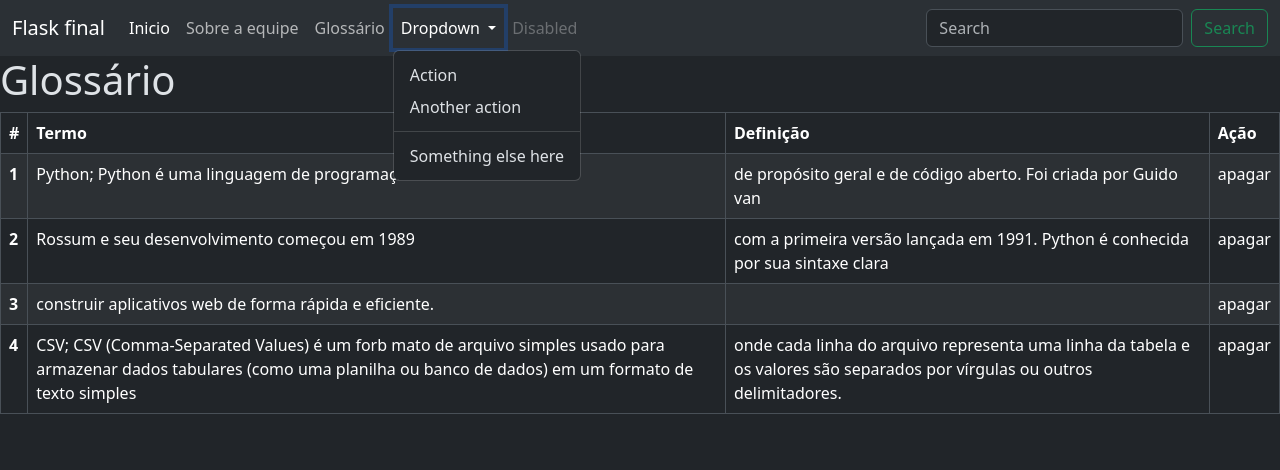
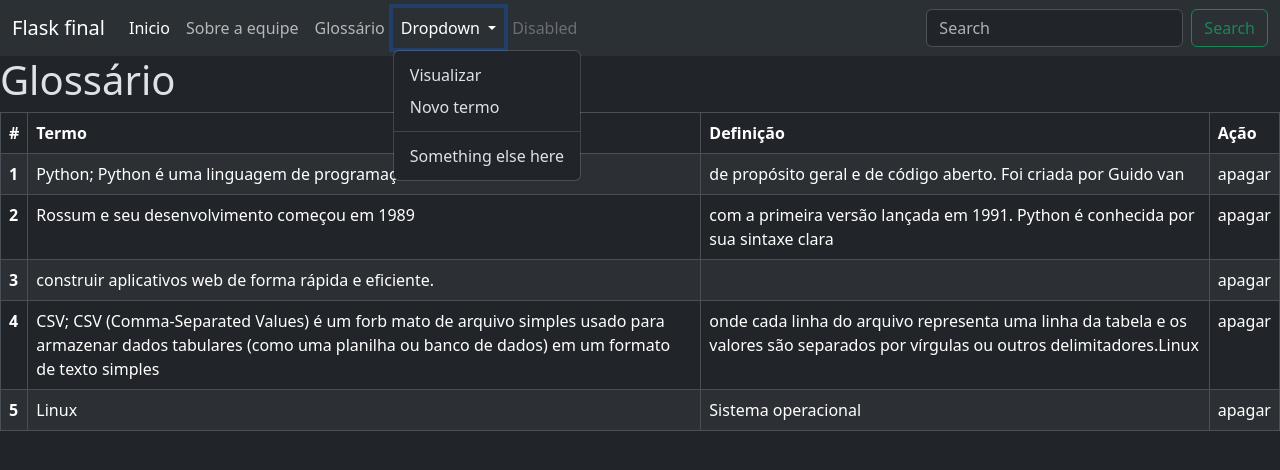
Before and after one commit to lenilsonpereira/Projeto_Messias, a Flask app: page /glossario in a window 1280 px wide, after a click on "Dropdown". Shown: the top 470 px of the page. Run offline with Flask 3, Linux system fonts and the light colour scheme.

Commit message:
projeto em adamento

```diff
--- a/app.py
+++ b/app.py
@@ -1,5 +1,5 @@
 import csv
-from flask import Flask, render_template,request, url_for
+from flask import Flask, render_template,request, url_for, redirect
 
 app = Flask(__name__)
 
@@ -33,12 +33,12 @@ def criar_termo():
     termo = request.form['termo']
     definicao = request.form['definicao']
 
-    with open('bd_glossario.csv', newline='', encoding='utf-8') as csvfile:
+    with open('bd_glossario.csv', 'a',  newline='', encoding='utf-8') as csvfile:
         writer = csv.writer(csvfile, delimiter=',')
         writer.writerow([termo, definicao])
 
 
-    return render_template(url_for('glossario'))
+    return redirect(url_for('glossario'))
 
 
 
--- a/bd_glossario.csv
+++ b/bd_glossario.csv
@@ -1,4 +1,5 @@
 Python; Python é uma linguagem de programação de alto nível, de propósito geral e de código aberto. Foi criada por Guido van
 Rossum e seu desenvolvimento começou em 1989, com a primeira versão lançada em 1991. Python é conhecida por sua sintaxe clara, legibilidade de código e versatilidade. Flask; Flask é um framework web leve e flexível para Python. Ele foi criado por Armin Ronacher e lançado pela primeira vez em 2010. Flask é conhecido por sua simplicidade e facilidade de uso, proporcionando as ferramentas necessárias para
 construir aplicativos web de forma rápida e eficiente.
-CSV; CSV (Comma-Separated Values) é um forb mato de arquivo simples usado para armazenar dados tabulares (como uma planilha ou banco de dados) em um formato de texto simples, onde cada linha do arquivo representa uma linha da tabela e os valores são separados por vírgulas ou outros delimitadores.
+CSV; CSV (Comma-Separated Values) é um forb mato de arquivo simples usado para armazenar dados tabulares (como uma planilha ou banco de dados) em um formato de texto simples, onde cada linha do arquivo representa uma linha da tabela e os valores são separados por vírgulas ou outros delimitadores.Linux,Sistema operacional
+Linux,Sistema operacional
--- a/templates/modelo.html
+++ b/templates/modelo.html
@@ -30,8 +30,8 @@
             Dropdown
           </a>
           <ul class="dropdown-menu">
-            <li><a class="dropdown-item" href="#">Action</a></li>
-            <li><a class="dropdown-item" href="#">Another action</a></li>
+            <li><a class="dropdown-item" href="/glossario">Visualizar</a></li>
+            <li><a class="dropdown-item" href="/novo_termo">Novo termo</a></li>
             <li><hr class="dropdown-divider"></li>
             <li><a class="dropdown-item" href="#">Something else here</a></li>
           </ul>
```
